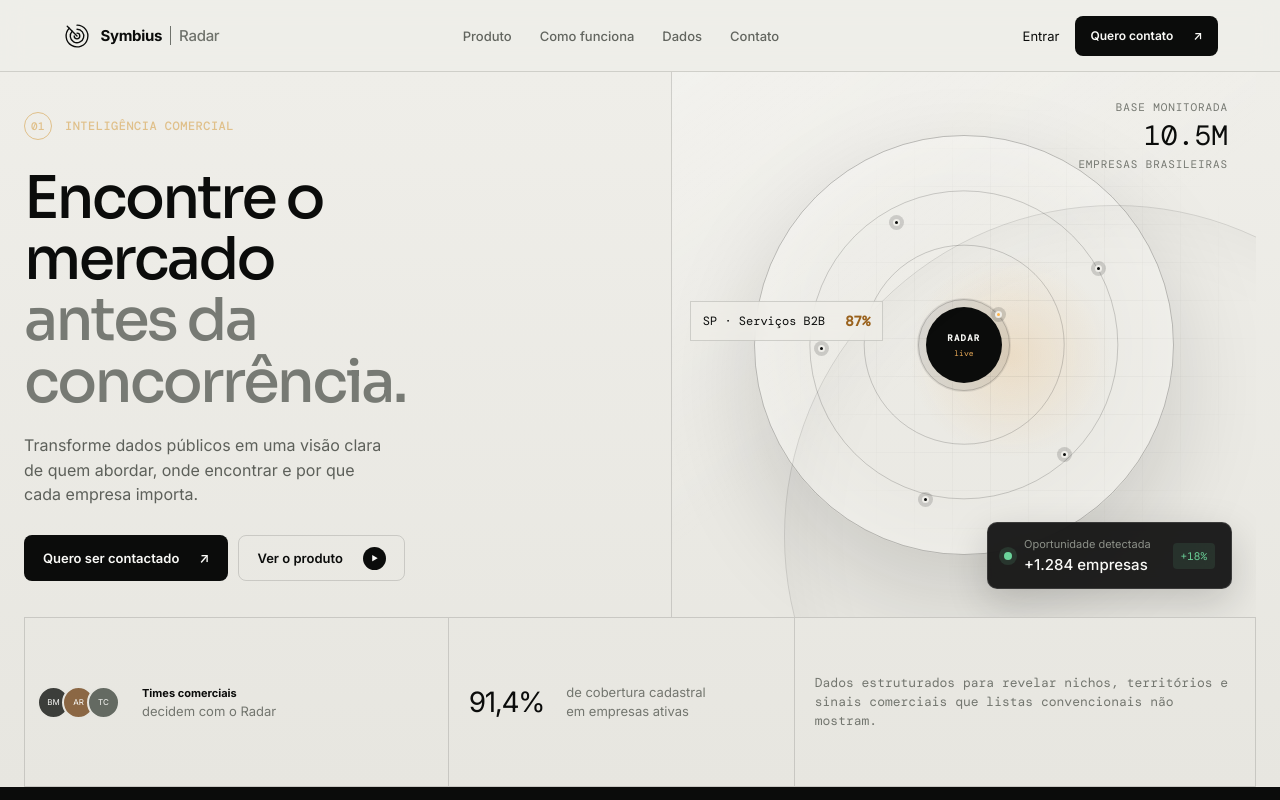
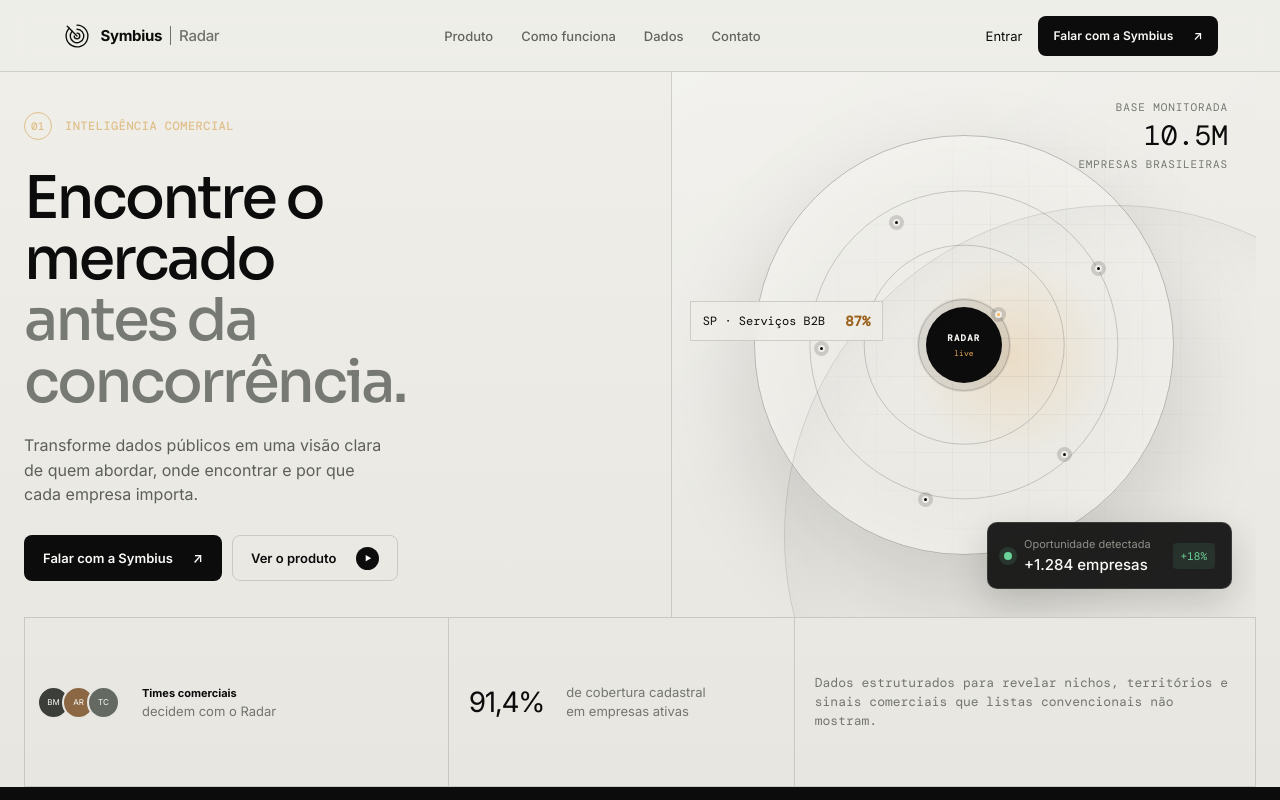
Before and after one commit to raulinsonsouza-maker/radar, a React (Vite) app in the folder frontend/: page / in a window 1280 px wide. Shown: the top 800 px of the page. Built offline with nearby package versions, Linux system fonts and the light colour scheme; a web font is replaced by a local one.

Commit message:
Padroniza CTAs e simplifica mensagem de sucesso do formulário.
Unifica o texto Falar com a Symbius e remove o botão de enviar outro contato.

```diff
--- a/frontend/src/pages/LandingBruno.tsx
+++ b/frontend/src/pages/LandingBruno.tsx
@@ -95,7 +95,7 @@ export default function LandingBruno() {
               Entrar
             </Link>
             <a className="button button--dark button--small" href="#contato">
-              Quero contato
+              Falar com a Symbius
               <span aria-hidden="true">↗</span>
             </a>
           </div>
@@ -131,7 +131,7 @@ export default function LandingBruno() {
               </p>
               <div className="hero__actions">
                 <a className="button button--dark" href="#contato">
-                  Quero ser contactado
+                  Falar com a Symbius
                   <span aria-hidden="true">↗</span>
                 </a>
                 <a className="button button--ghost-dark" href="#produto">
@@ -542,15 +542,11 @@ export default function LandingBruno() {
               </div>
               {leadDone ? (
                 <div className="lead-card__success" role="status">
-                  <strong>Recebemos seu contato.</strong>
-                  <p>Em breve a Symbius fala com você pelo WhatsApp ou e-mail.</p>
-                  <button
-                    type="button"
-                    className="button button--light button--wide"
-                    onClick={() => setLeadDone(false)}
-                  >
-                    Enviar outro contato
-                  </button>
+                  <strong>Obrigado!</strong>
+                  <p>
+                    Recebemos seus dados. Em breve entraremos em contato pelo
+                    WhatsApp ou e-mail.
+                  </p>
                 </div>
               ) : (
                 <form className="lead-form" onSubmit={onLeadSubmit} noValidate>
@@ -604,7 +600,7 @@ export default function LandingBruno() {
                     type="submit"
                     disabled={leadSubmitting}
                   >
-                    {leadSubmitting ? 'Enviando…' : 'Quero ser contactado'}
+                    {leadSubmitting ? 'Enviando…' : 'Falar com a Symbius'}
                     <span>↗</span>
                   </button>
                   <small className="lead-form__hint">
@@ -629,7 +625,7 @@ export default function LandingBruno() {
               </h2>
             </div>
             <a className="button button--light" href="#contato">
-              Pedir contato <span>↗</span>
+              Falar com a Symbius <span>↗</span>
             </a>
           </div>
         </section>
```
